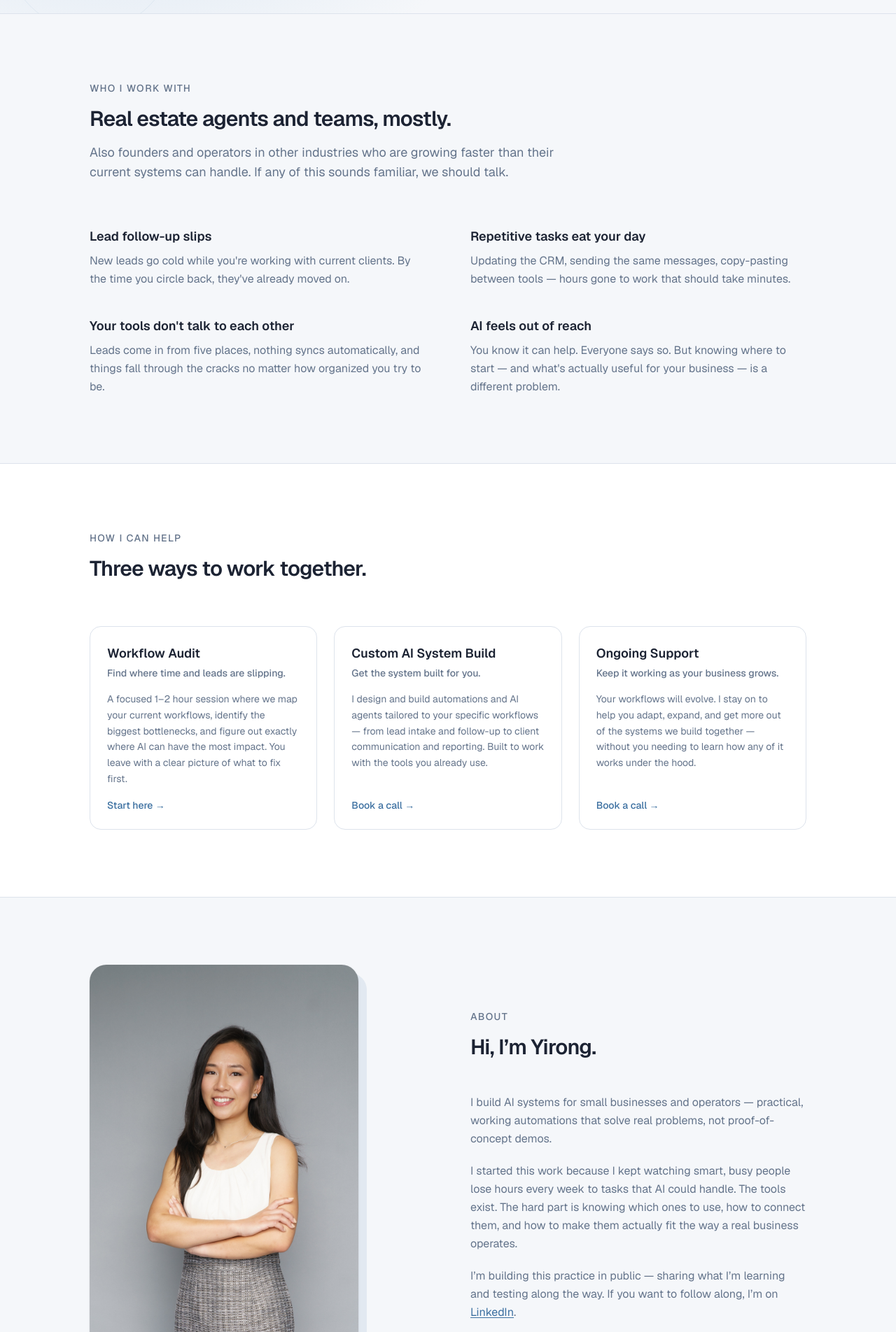
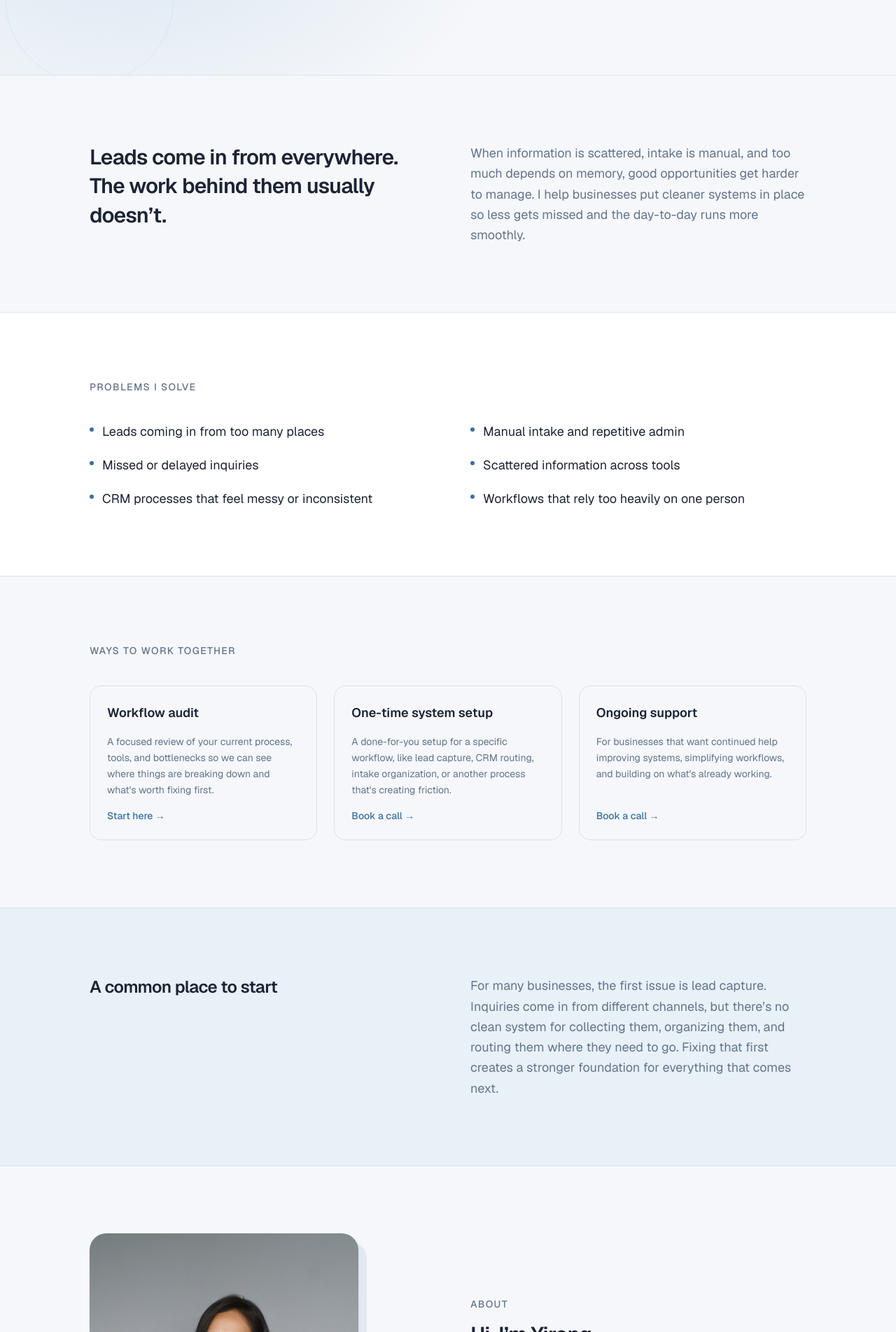
Before and after one commit to yirongding/yirongding-com, a Next.js app: page / in a window 1280 px wide. Shown: the part 616-2520 px from the top of the page at 70% size. Built offline with nearby package versions, Linux system fonts and the light colour scheme.

Commit message:
Update all website copy from website copy file

```diff
--- a/app/globals.css
+++ b/app/globals.css
@@ -6,7 +6,7 @@
   --muted: #64748b;
   --border: #dde3ec;
   --accent: #3b6fa0;
-  --accent-light: #dbeafe;
+  --accent-light: #e8f0f8;
 }
 
 @theme inline {
--- a/app/page.tsx
+++ b/app/page.tsx
@@ -11,8 +11,10 @@ export default function Home() {
       <Nav />
       <main className="flex-1">
         <Hero />
+        <Intro />
         <Problems />
         <Services />
+        <CommonStart />
         <About />
         <CallToAction />
       </main>
@@ -62,22 +64,19 @@ function Hero() {
         </defs>
         <rect width="100%" height="100%" fill="url(#g1)" />
         <rect width="100%" height="100%" fill="url(#g2)" />
-        {/* Decorative circles */}
         <circle cx="82%" cy="20%" r="180" fill="none" stroke="#3b6fa0" strokeWidth="1" strokeOpacity="0.1" />
         <circle cx="82%" cy="20%" r="280" fill="none" stroke="#3b6fa0" strokeWidth="1" strokeOpacity="0.06" />
         <circle cx="10%" cy="85%" r="120" fill="none" stroke="#3b6fa0" strokeWidth="1" strokeOpacity="0.08" />
       </svg>
 
       <div className="relative max-w-5xl mx-auto">
-        <p className="text-sm font-medium text-[var(--accent)] uppercase tracking-widest mb-6">
-          AI Systems for Operators
-        </p>
         <h1 className="text-5xl sm:text-6xl font-semibold tracking-tight leading-[1.1] text-[var(--foreground)] max-w-3xl mb-8">
-          Your business is leaking time and leads.
+          Let AI handle the repetitive work so your team can focus on the
+          connections that matter.
         </h1>
         <p className="text-xl text-[var(--muted)] max-w-2xl leading-relaxed mb-10">
-          I build AI workflows that handle the follow-up, the busywork, and the
-          handoffs — so you can focus on what actually grows your business.
+          I help real estate teams and growing businesses build better systems
+          for lead capture, workflow organization, and manual admin.
         </p>
         <div className="flex flex-col sm:flex-row gap-4">
           <a
@@ -100,51 +99,47 @@ function Hero() {
   );
 }
 
+function Intro() {
+  return (
+    <section className="py-24 px-6 border-t border-[var(--border)]">
+      <div className="max-w-5xl mx-auto grid sm:grid-cols-2 gap-16 items-start">
+        <h2 className="text-3xl font-semibold tracking-tight leading-snug">
+          Leads come in from everywhere.
+          <br />
+          The work behind them usually doesn&rsquo;t.
+        </h2>
+        <p className="text-lg text-[var(--muted)] leading-relaxed">
+          When information is scattered, intake is manual, and too much depends
+          on memory, good opportunities get harder to manage. I help businesses
+          put cleaner systems in place so less gets missed and the day-to-day
+          runs more smoothly.
+        </p>
+      </div>
+    </section>
+  );
+}
+
 const problems = [
-  {
-    title: "Lead follow-up slips",
-    description:
-      "New leads go cold while you're working with current clients. By the time you circle back, they've already moved on.",
-  },
-  {
-    title: "Repetitive tasks eat your day",
-    description:
-      "Updating the CRM, sending the same messages, copy-pasting between tools — hours gone to work that should take minutes.",
-  },
-  {
-    title: "Your tools don't talk to each other",
-    description:
-      "Leads come in from five places, nothing syncs automatically, and things fall through the cracks no matter how organized you try to be.",
-  },
-  {
-    title: "AI feels out of reach",
-    description:
-      "You know it can help. Everyone says so. But knowing where to start — and what's actually useful for your business — is a different problem.",
-  },
+  "Leads coming in from too many places",
+  "Manual intake and repetitive admin",
+  "Missed or delayed inquiries",
+  "Scattered information across tools",
+  "CRM processes that feel messy or inconsistent",
+  "Workflows that rely too heavily on one person",
 ];
 
 function Problems() {
   return (
-    <section className="py-24 px-6 border-t border-[var(--border)]">
+    <section className="py-24 px-6 bg-white border-t border-[var(--border)]">
       <div className="max-w-5xl mx-auto">
-        <p className="text-sm font-medium text-[var(--muted)] uppercase tracking-widest mb-4">
-          Who I work with
+        <p className="text-sm font-medium text-[var(--muted)] uppercase tracking-widest mb-10">
+          Problems I solve
         </p>
-        <h2 className="text-3xl font-semibold tracking-tight mb-4">
-          Real estate agents and teams, mostly.
-        </h2>
-        <p className="text-lg text-[var(--muted)] max-w-2xl mb-16">
-          Also founders and operators in other industries who are growing faster
-          than their current systems can handle. If any of this sounds familiar,
-          we should talk.
-        </p>
-        <div className="grid sm:grid-cols-2 gap-x-16 gap-y-10">
+        <div className="grid sm:grid-cols-2 gap-x-16 gap-y-5">
           {problems.map((p) => (
-            <div key={p.title} className="flex flex-col gap-2">
-              <h3 className="font-semibold text-lg">{p.title}</h3>
-              <p className="text-[var(--muted)] leading-relaxed">
-                {p.description}
-              </p>
+            <div key={p} className="flex items-start gap-3">
+              <span className="mt-2 w-1.5 h-1.5 rounded-full bg-[var(--accent)] shrink-0" />
+              <p className="text-lg text-[var(--foreground)]">{p}</p>
             </div>
           ))}
         </div>
@@ -155,53 +150,39 @@ function Problems() {
 
 const services = [
   {
-    name: "Workflow Audit",
-    tagline: "Find where time and leads are slipping.",
+    name: "Workflow audit",
     description:
-      "A focused 1–2 hour session where we map your current workflows, identify the biggest bottlenecks, and figure out exactly where AI can have the most impact. You leave with a clear picture of what to fix first.",
+      "A focused review of your current process, tools, and bottlenecks so we can see where things are breaking down and what's worth fixing first.",
     cta: "Start here",
   },
   {
-    name: "Custom AI System Build",
-    tagline: "Get the system built for you.",
+    name: "One-time system setup",
     description:
-      "I design and build automations and AI agents tailored to your specific workflows — from lead intake and follow-up to client communication and reporting. Built to work with the tools you already use.",
+      "A done-for-you setup for a specific workflow, like lead capture, CRM routing, intake organization, or another process that's creating friction.",
     cta: "Book a call",
   },
   {
-    name: "Ongoing Support",
-    tagline: "Keep it working as your business grows.",
+    name: "Ongoing support",
     description:
-      "Your workflows will evolve. I stay on to help you adapt, expand, and get more out of the systems we build together — without you needing to learn how any of it works under the hood.",
+      "For businesses that want continued help improving systems, simplifying workflows, and building on what's already working.",
     cta: "Book a call",
   },
 ];
 
 function Services() {
   return (
-    <section
-      id="services"
-      className="py-24 px-6 bg-white border-t border-[var(--border)]"
-    >
+    <section id="services" className="py-24 px-6 border-t border-[var(--border)]">
       <div className="max-w-5xl mx-auto">
         <p className="text-sm font-medium text-[var(--muted)] uppercase tracking-widest mb-4">
-          How I can help
+          Ways to work together
         </p>
-        <h2 className="text-3xl font-semibold tracking-tight mb-16">
-          Three ways to work together.
-        </h2>
-        <div className="grid sm:grid-cols-3 gap-6">
+        <div className="grid sm:grid-cols-3 gap-6 mt-10">
           {services.map((s) => (
             <div
               key={s.name}
               className="flex flex-col gap-4 p-6 border border-[var(--border)] rounded-2xl"
             >
-              <div>
-                <h3 className="font-semibold text-lg mb-1">{s.name}</h3>
-                <p className="text-sm text-[var(--muted)] font-medium">
-                  {s.tagline}
-                </p>
-              </div>
+              <h3 className="font-semibold text-lg">{s.name}</h3>
               <p className="text-[var(--muted)] text-sm leading-relaxed flex-1">
                 {s.description}
               </p>
@@ -216,6 +197,25 @@ function Services() {
             </div>
           ))}
         </div>
+      </div>
+    </section>
+  );
+}
+
+function CommonStart() {
+  return (
+    <section className="py-24 px-6 bg-[var(--accent-light)] border-t border-[var(--border)]">
+      <div className="max-w-5xl mx-auto grid sm:grid-cols-2 gap-16 items-start">
+        <h2 className="text-2xl font-semibold tracking-tight leading-snug">
+          A common place to start
+        </h2>
+        <p className="text-lg text-[var(--muted)] leading-relaxed">
+          For many businesses, the first issue is lead capture. Inquiries come
+          in from different channels, but there&rsquo;s no clean system for
+          collecting them, organizing them, and routing them where they need to
+          go. Fixing that first creates a stronger foundation for everything that
+          comes next.
+        </p>
       </div>
     </section>
   );
@@ -250,20 +250,19 @@ function About() {
           </div>
           <div className="flex flex-col gap-5 text-[var(--muted)] leading-relaxed">
             <p>
-              I build AI systems for small businesses and operators — practical,
-              working automations that solve real problems, not proof-of-concept
-              demos.
+              My background is in marketing, content, and implementation. What
+              interests me most is the operational side of the business — the
+              places where time gets lost, processes get messy, and simple
+              systems can make a real difference.
             </p>
             <p>
-              I started this work because I kept watching smart, busy people lose
-              hours every week to tasks that AI could handle. The tools exist. The
-              hard part is knowing which ones to use, how to connect them, and how
-              to make them actually fit the way a real business operates.
+              I use AI where it&rsquo;s useful, but the goal is never more
+              tools. It&rsquo;s better workflow, less friction, and more space
+              for the work that actually needs a human.
             </p>
             <p>
-              I&rsquo;m building this practice in public — sharing what I&rsquo;m
-              learning and testing along the way. If you want to follow along,
-              I&rsquo;m on{" "}
+              I&rsquo;m building this practice in public — sharing what
+              I&rsquo;m learning and testing along the way. Follow along on{" "}
               <a
                 href={LINKEDIN_URL}
                 target="_blank"
@@ -283,23 +282,16 @@ function About() {
 
 function CallToAction() {
   return (
-    <section
-      id="contact"
-      className="py-24 px-6 bg-[var(--accent)] text-white"
-    >
+    <section id="contact" className="py-24 px-6 bg-[var(--accent)] text-white">
       <div className="max-w-5xl mx-auto text-center">
         <h2 className="text-4xl font-semibold tracking-tight mb-4">
-          Not sure where to start?
+          If your lead flow feels more manual than it should, let&rsquo;s talk.
         </h2>
-        <p className="text-lg opacity-70 max-w-xl mx-auto mb-10">
-          Book a free 30-minute call. No pitch, no pressure — just a
-          conversation about your workflows and whether AI can genuinely help.
-        </p>
         <a
           href={CALENDLY_URL}
           target="_blank"
           rel="noopener noreferrer"
-          className="inline-flex items-center justify-center px-8 py-4 bg-white text-[var(--accent)] rounded-full font-medium text-lg hover:opacity-90 transition-opacity"
+          className="inline-flex items-center justify-center mt-8 px-8 py-4 bg-white text-[var(--accent)] rounded-full font-medium text-lg hover:opacity-90 transition-opacity"
         >
           Book a discovery call
         </a>
```
Also changed, not shown: 1 other file (tests, documents, lock files or other folders).
